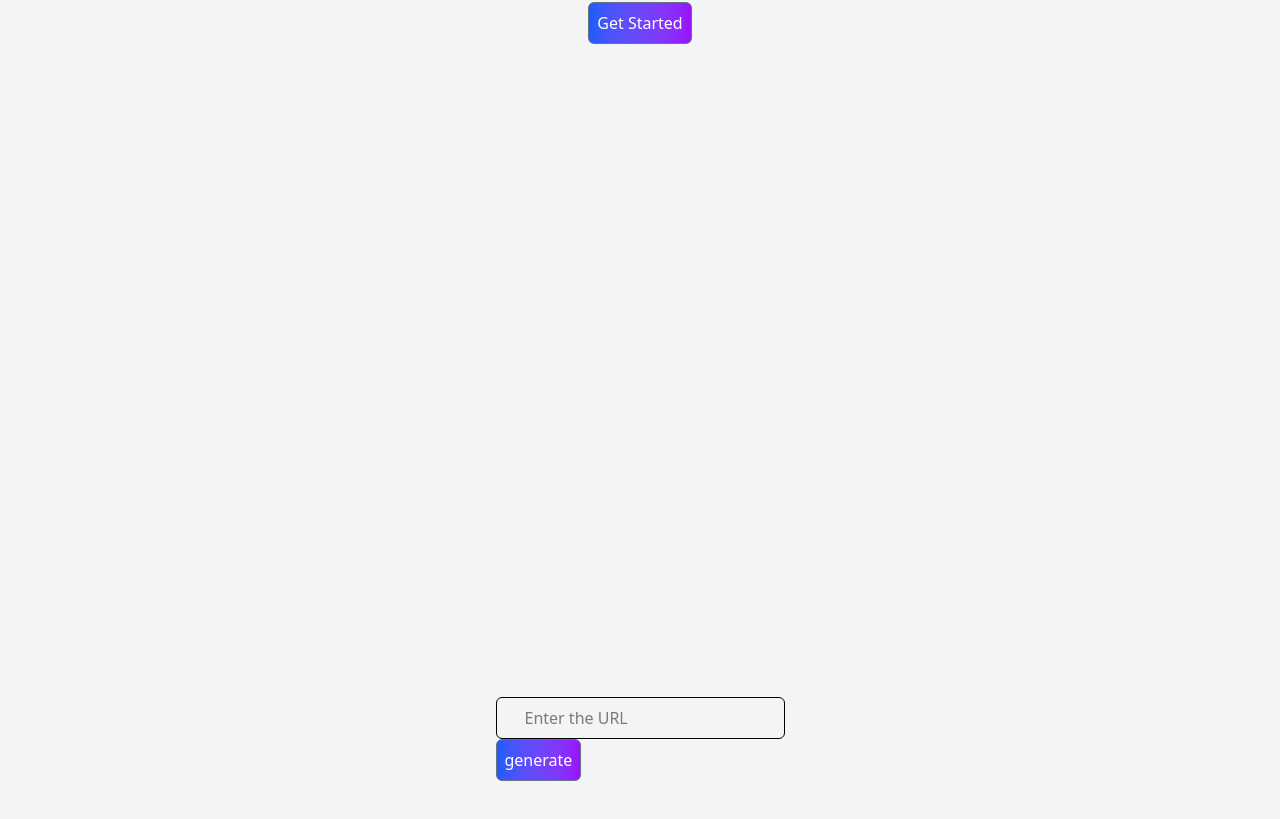
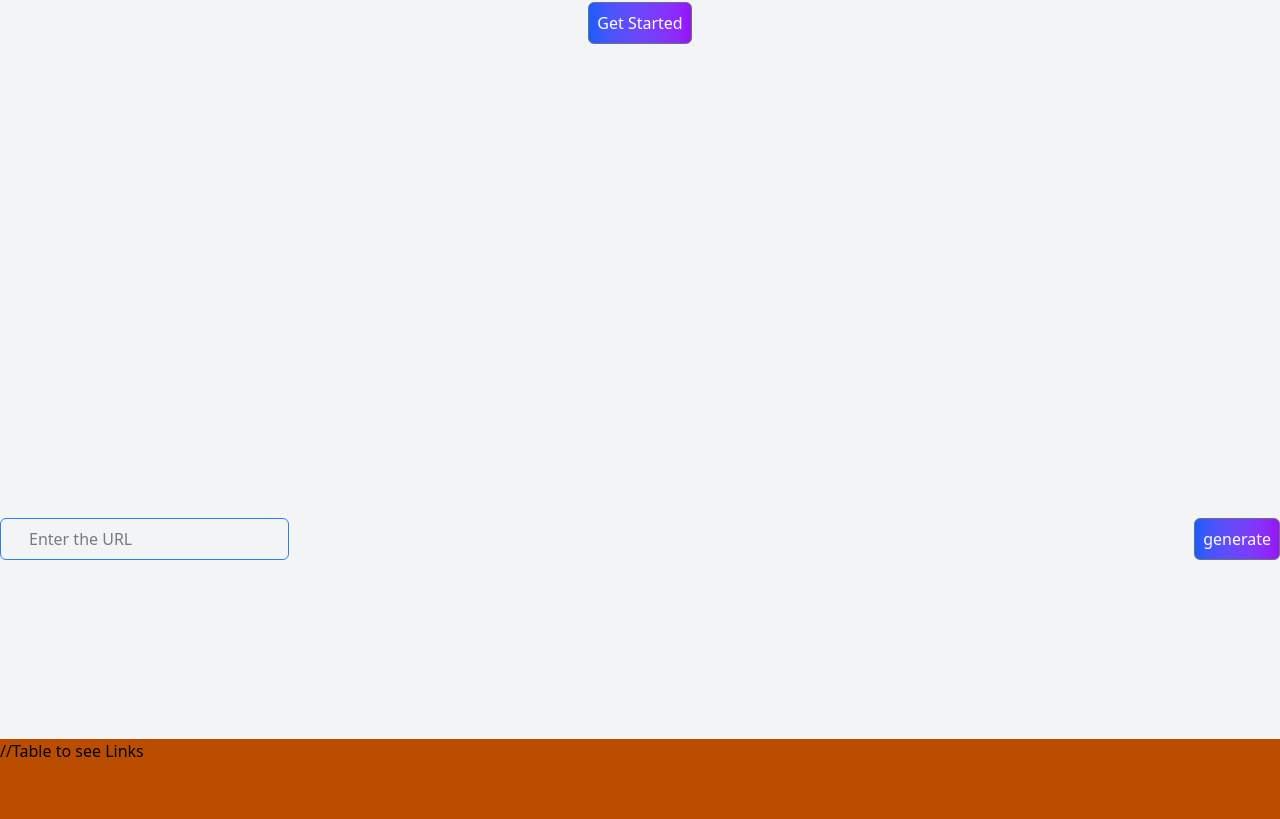
Before and after one commit to aniketmahajan04/Urlshortner-fe2, a React (Vite) app: page / in a window 1280 px wide. Shown: the part 461-1280 px from the top of the page. Built offline with nearby package versions, Linux system fonts and the light colour scheme.

Commit message:
making it better

```diff
--- a/src/components/Content.jsx
+++ b/src/components/Content.jsx
@@ -3,13 +3,21 @@ import Input from "./Input";
 
 
 export default function Content() {
-    return <div>
-        <div>
-           <Input placeholder="Enter the URL" type="text" />
+    return <>
+        <div className="
+            w-full min-h-[50vh]
+            flex
+            justify-center
+            items-center
+        ">
+           <Input placeholder="Enter the URL" type="text" outlined="border-blue-500"/>
            <Button variant="outlined" text="generate"  onClick={() => alert("clicked")}/>
         </div>
-        {/* <div>
+        <div className="
+            bg-amber-700
+            w-full min-h-[50vh]
+        ">
             //Table to see Links
-        </div> */}
-    </div>
+        </div>
+    </>
 }
--- a/src/components/Input.jsx
+++ b/src/components/Input.jsx
@@ -1,12 +1,12 @@
 
 
-export default function Input({placeholder, type, reference}){
+export default function Input({placeholder, type, reference, full, outlined}){
     return (
          <div className="w-full">
                 <input
                     placeholder={placeholder}
                     type={type}
-                    className="border px-7 py-2 rounded-md focus:outline-none focus-ring-2 focus:ring-blue-500 w-full"
+                    className={`border px-7 py-2 rounded-md focus:outline-none focus-ring-2 focus:ring-blue-500 ${full} ${outlined}`}
                     autoComplete="off"
                     spellCheck={false}
                     data-testid="custom-input"
--- a/src/pages/Home.jsx
+++ b/src/pages/Home.jsx
@@ -64,7 +64,7 @@ export default function Home(){
 
 
                 <div ref={nextSectionRef}
-                    className="w-full min-h-[100vh] bg-gray-100 flex flex-col items-center justify-center p-6"
+                    className="w-full min-h-[100vh] bg-gray-100 flex flex-col items-center justify-center"
                 >
                     <Content />
                 </div>
--- a/src/pages/Login.jsx
+++ b/src/pages/Login.jsx
@@ -9,8 +9,8 @@ export default function Login(){
             <h2 className="text-3xl font-semibold text-gray-800 mb-4">Login</h2>
 
             <div className="w-full space-y-4">
-              <Input type="email" placeholder="Email" />
-              <Input type="password" placeholder="Password" />
+              <Input type="email" placeholder="Email" full="w-full"/>
+              <Input type="password" placeholder="Password" full="w-full"/>
             </div>
 
             <div className="w-full flex justify-center items-center pt-6">
--- a/src/pages/Signup.jsx
+++ b/src/pages/Signup.jsx
@@ -9,9 +9,9 @@ export default function Signup(){
             <h2 className="text-2xl font-semibold text-gray-700 mb-2">Create an Account</h2>
 
             <div className="w-full space-y-4">
-              <Input type="email" placeholder="Email" />
-              <Input type="text" placeholder="Username" />
-              <Input type="password" placeholder="Password" />
+              <Input type="email" placeholder="Email" full="w-full"/>
+              <Input type="text" placeholder="Username" full="w-full"/>
+              <Input type="password" placeholder="Password" full="w-full"/>
             </div>
 
             <div className="w-full flex justify-center pt-6">
```
